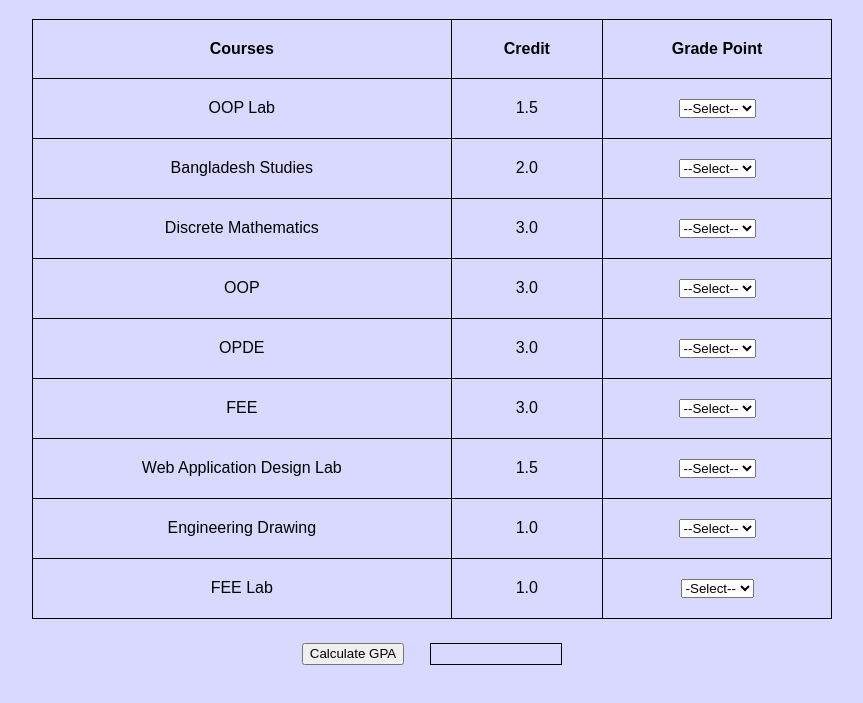
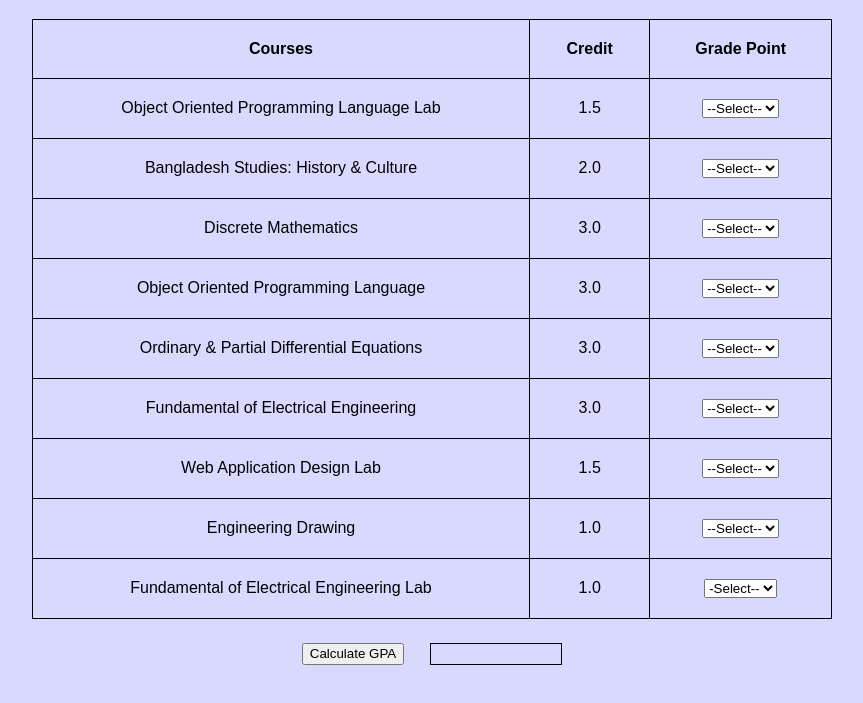
Before and after one commit to Samiha174/Student-Grade-Calculator, a plain HTML site: page index.html in a window 1280 px wide. Shown: the part 89-792 px from the top of the page, without its empty margins (208-1071 px from the left). Drawn offline with Linux system fonts and the light colour scheme.

Commit message:
Update index.html

```diff
--- a/index.html
+++ b/index.html
@@ -19,7 +19,7 @@
               </tr>
               </thead>
               <tr>
-                <td>OOP Lab</td>
+                <td>Object Oriented Programming Language Lab</td>
                 <td>1.5</td>
                 <td><select name="gradePoint" data-credit="1.5">
                         <option value="">--Select--</option>
@@ -37,7 +37,7 @@
               </tr>
 
               <tr>
-                <td>Bangladesh Studies</td>
+                <td>Bangladesh Studies: History & Culture</td>
                 <td>2.0</td>
                 <td><select name="gradePoint" data-credit="2.0">
                         <option value="">--Select--</option>
@@ -73,7 +73,7 @@
               </tr>
 
               <tr>
-                <td>OOP</td>
+                <td>Object Oriented Programming Language</td>
                 <td>3.0</td>
                 <td><select name="gradePoint" data-credit="3.0">
                         <option value="">--Select--</option>
@@ -91,7 +91,7 @@
               </tr>
 
               <tr>
-                <td>OPDE</td>
+                <td>Ordinary & Partial Differential Equations</td>
                 <td>3.0</td>
                 <td><select name="gradePoint" data-credit="3.0">
                         <option value="">--Select--</option>
@@ -109,7 +109,7 @@
               </tr>
 
               <tr>
-                <td>FEE</td>
+                <td>Fundamental of Electrical Engineering</td>
                 <td>3.0</td>
                 <td><select name="gradePoint" data-credit="3.0">
                         <option value="">--Select--</option>
@@ -163,7 +163,7 @@
               </tr>
 
               <tr>
-                <td>FEE Lab</td>
+                <td>Fundamental of Electrical Engineering Lab</td>
                 <td>1.0</td>
                 <td><select name="gradePoint" data-credit="1.0">
                   <option value="">-Select--</option>
```
